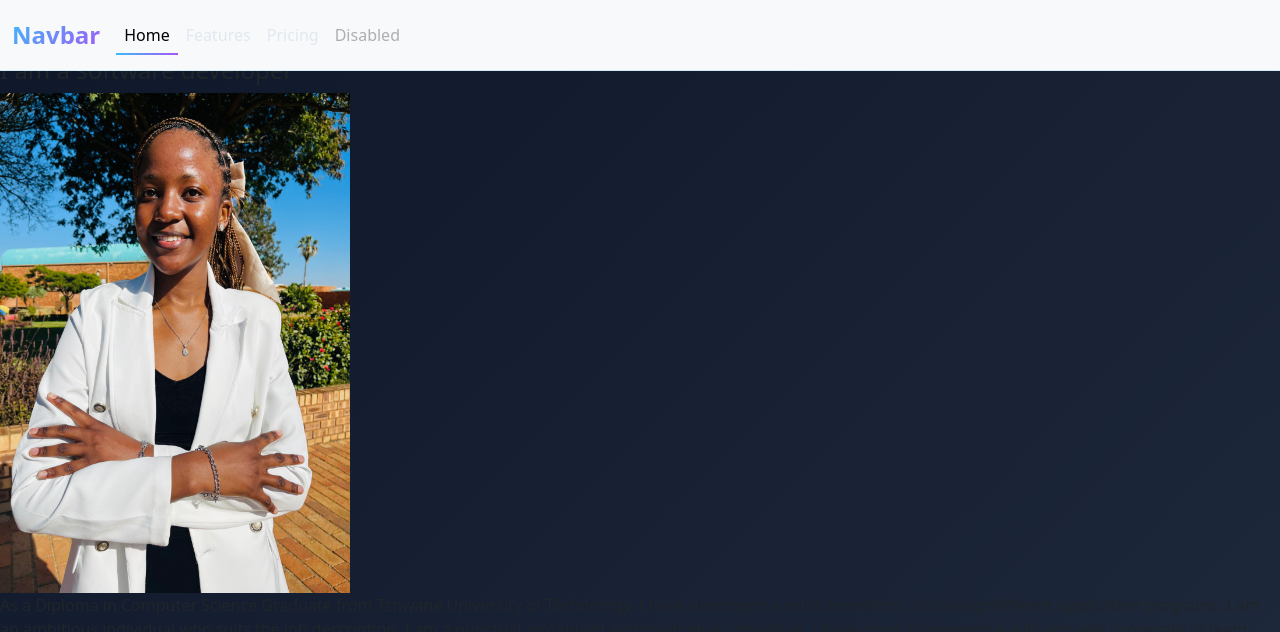
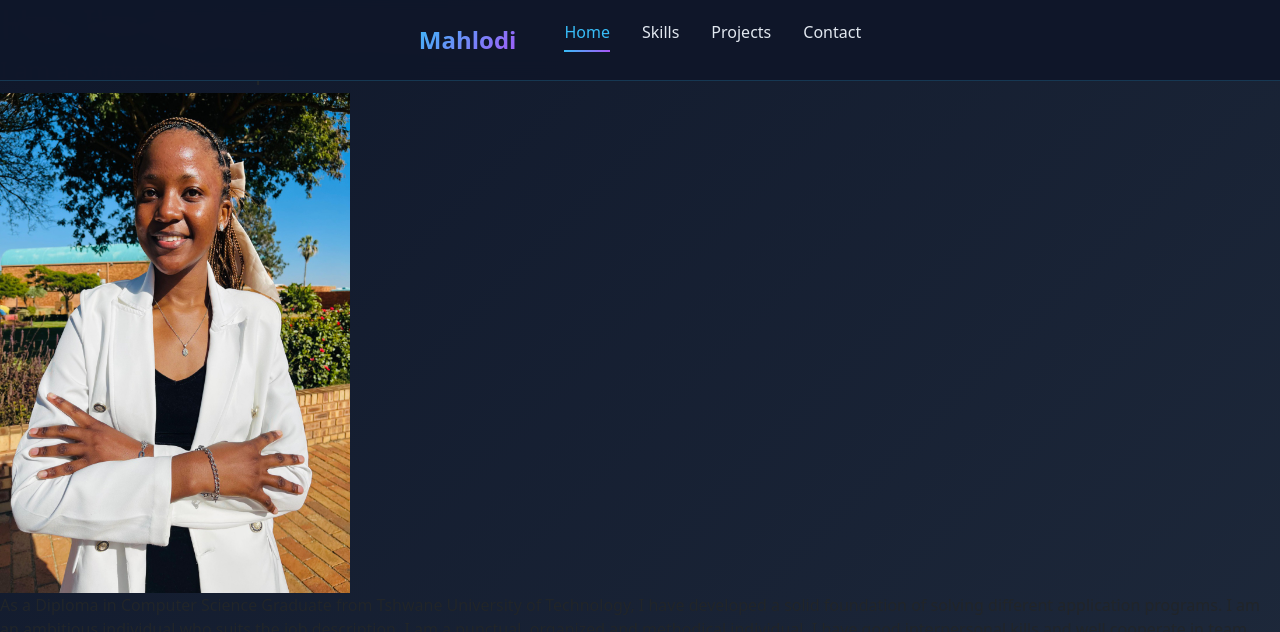
Before and after one commit to Fortu365/FUTURE_FS_01, a React (Create React App) app: page / in a window 1280 px wide. Shown: the top 632 px of the page. Built offline with nearby package versions, Linux system fonts and the light colour scheme; the HTML template or start-up script is replaced by a standard one.

Commit message:
Update NavBar.jsx

```diff
--- a/src/components/NavBar.jsx
+++ b/src/components/NavBar.jsx
@@ -1,47 +1,60 @@
+// components/NavBar.js
+import { useState, useEffect } from 'react';
+import { Link, useLocation } from 'react-router-dom';
 import './NavBar.css';
-import { Link } from "react-router-dom"
+import { FaBars, FaTimes } from 'react-icons/fa';
 
-function NavBar(){
+function NavBar() {
+  const [isOpen, setIsOpen] = useState(false);
+  const [scrolled, setScrolled] = useState(false);
+  const location = useLocation();
 
-return(
+  useEffect(() => {
+    const handleScroll = () => {
+      setScrolled(window.scrollY > 50);
+    };
+    window.addEventListener('scroll', handleScroll);
+    return () => window.removeEventListener('scroll', handleScroll);
+  }, []);
 
-    //   <nav>
+  useEffect(() => {
+    setIsOpen(false);
+  }, [location]);
 
-    // <a>Mahlodi</a>
-
-    //   <Link to="/">Home</Link>
-    //   <Link to="/contact-me">Contact Me</Link>
-    //   <Link to="/skills">Skills</Link>
-    //   <Link to="/projects">Projects</Link>
-
-    //   </nav>
-
-
-  <nav class="navbar navbar-expand-lg bg-body-tertiary">
-  <div class="container-fluid">
-    <a class="navbar-brand" href="#">Navbar</a>
-    <button class="navbar-toggler" type="button" data-bs-toggle="collapse" data-bs-target="#navbarNav" aria-controls="navbarNav" aria-expanded="false" aria-label="Toggle navigation">
-      <span class="navbar-toggler-icon"></span>
-    </button>
-    <div class="collapse navbar-collapse" id="navbarNav">
-      <ul class="navbar-nav">
-        <li class="nav-item">
-          <a class="nav-link active" aria-current="page" href="#">Home</a>
+  return (
+    <nav className={`navbar ${scrolled ? 'scrolled' : ''}`}>
+      <div className="navbar-container">
+        <Link to="/" className="navbar-brand">
+          Mahlodi
+        </Link>
+        <div className="menu-icon" onClick={() => setIsOpen(!isOpen)}>
+          {isOpen ? <FaTimes /> : <FaBars />}
+        </div>
+        <ul className={`nav-menu ${isOpen ? 'active' : ''}`}>
+          <li className="nav-item">
+            <Link to="/" className={`nav-link ${location.pathname === '/' ? 'active' : ''}`}>
+              Home
+            </Link>
           </li>
-        <li class="nav-item">
-          <a class="nav-link" href="#">Features</a>
+          <li className="nav-item">
+            <Link to="/skills" className={`nav-link ${location.pathname === '/skills' ? 'active' : ''}`}>
+              Skills
+            </Link>
           </li>
-        <li class="nav-item">
-          <a class="nav-link" href="#">Pricing</a>
+          <li className="nav-item">
+            <Link to="/projects" className={`nav-link ${location.pathname === '/projects' ? 'active' : ''}`}>
+              Projects
+            </Link>
           </li>
-        <li class="nav-item">
-          <a class="nav-link disabled" aria-disabled="true">Disabled</a>
+          <li className="nav-item">
+            <Link to="/contact-me" className={`nav-link ${location.pathname === '/contact-me' ? 'active' : ''}`}>
+              Contact
+            </Link>
           </li>
         </ul>
       </div>
-  </div>
     </nav>
-)
+  );
+}
 
-}
-export default NavBar
+export default NavBar;
```
Lines whose indentation alone changed are shown as unchanged.
